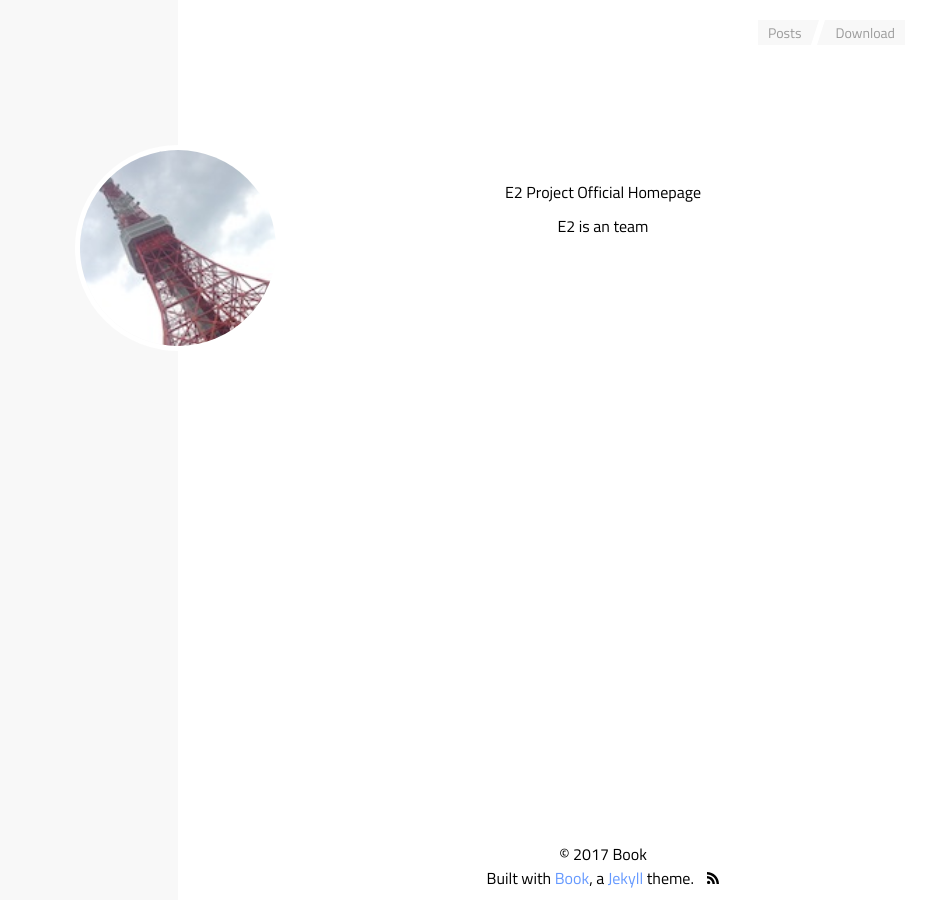
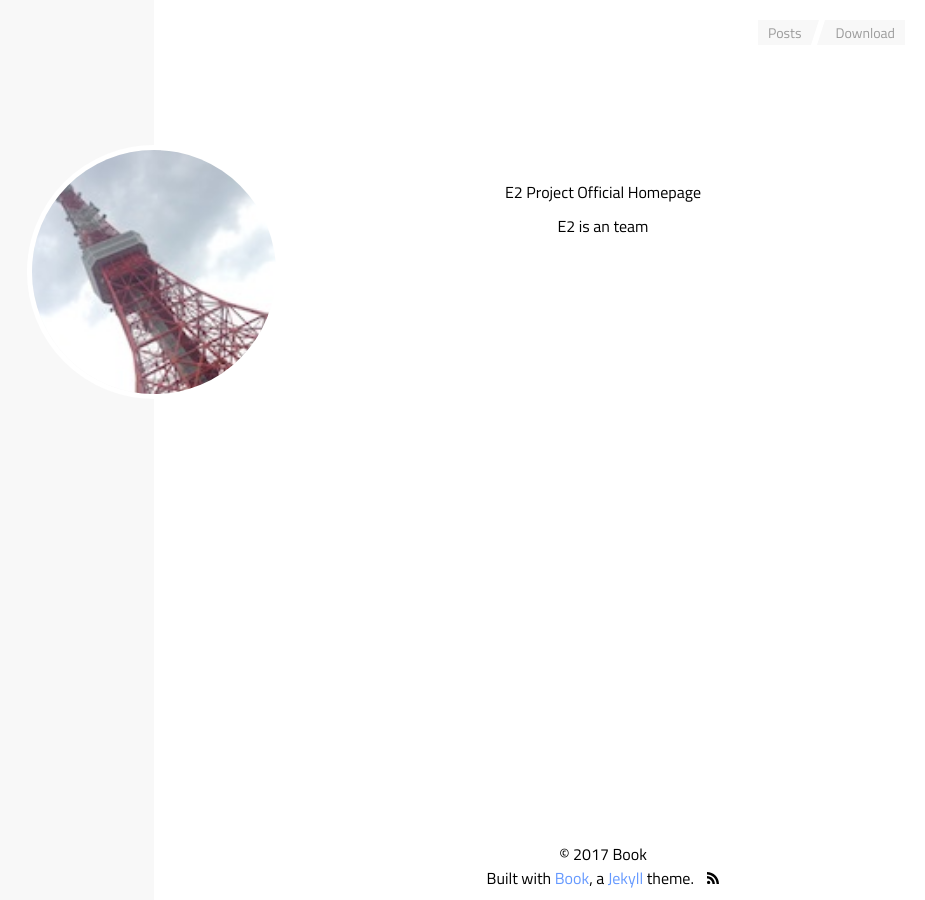
Before and after one commit to 19-1-skku-oss/2019-1-OSS-E2, a Jekyll site: the page built from index.html, in a window 1280 px wide. Shown: the whole page, without its empty margins (222-1147 px from the left). Built offline with Jekyll 4.4.1, drawn with Linux system fonts in a browser that asks for light colours.

Commit message:
Update _variables.scss

```diff
--- a/_sass/_variables.scss
+++ b/_sass/_variables.scss
@@ -31,7 +31,7 @@
    ========================================================================= */
 $header-mobile-height: 16rem;
 $header-desktop-width: 23.4375rem;
-$header-avatar-height: 12.875rem;
+$header-avatar-height: 15.875rem;
 $header-avatar-desktop-top: 9.0625rem;
 
 
```
